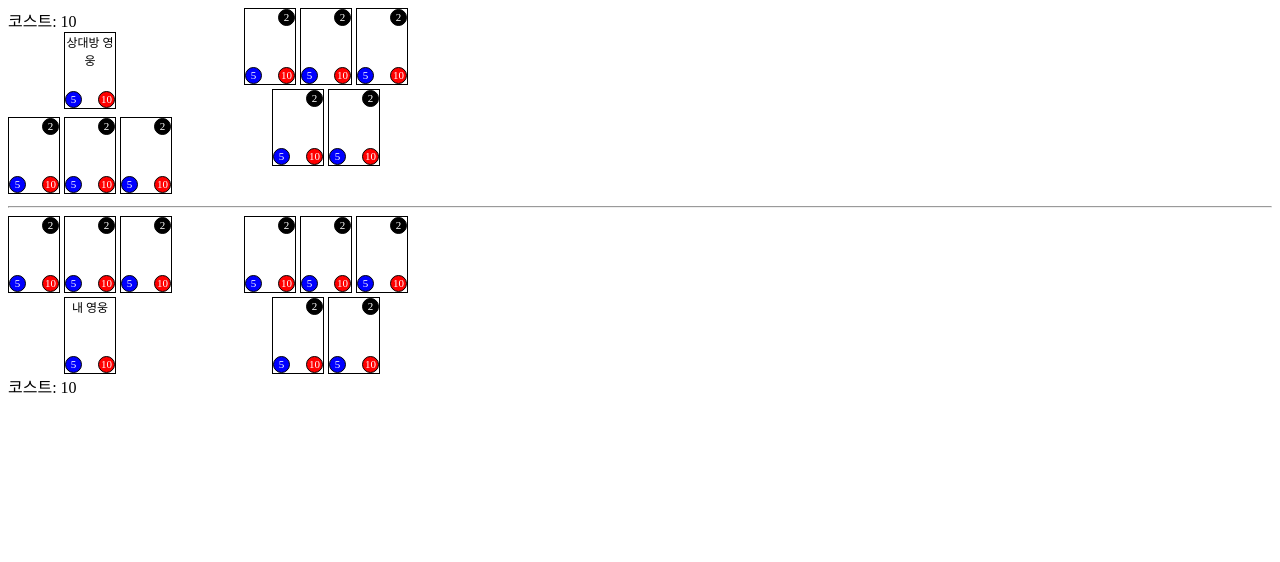
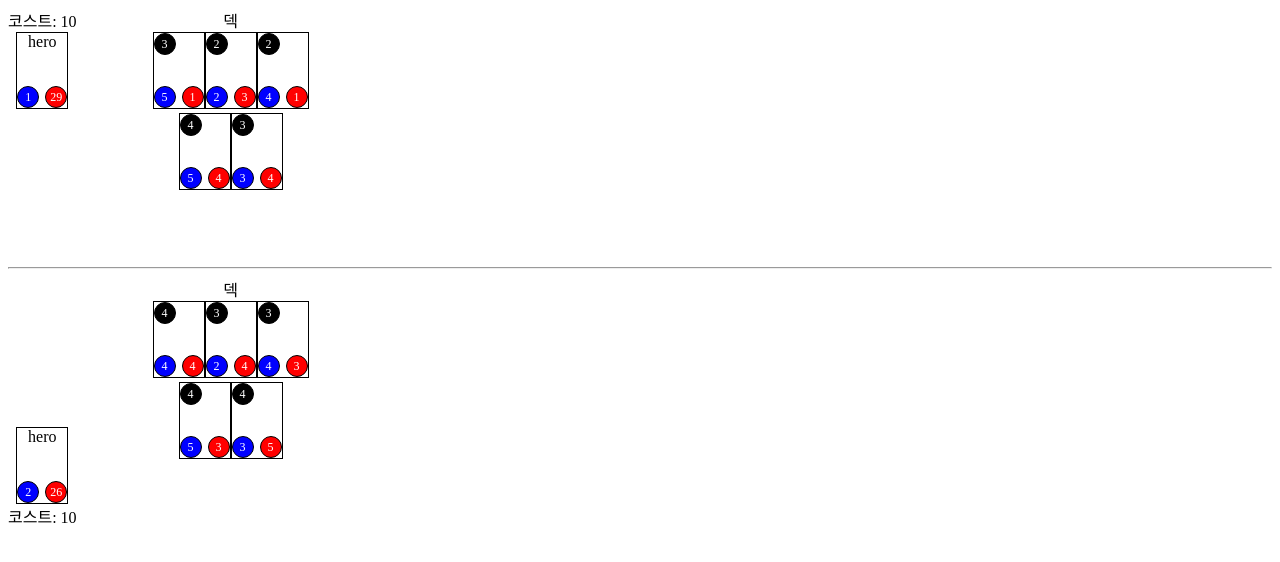
Before and after one commit to hyoilll/web-game-javascript, a plain HTML site: page chapter12/index.html in a window 1280 px wide. Drawn offline with Linux system fonts and the light colour scheme.

Commit message:
2020/07/20 #12 ing
cloneNode()

factory pattern

```diff
--- a/chapter12/index.html
+++ b/chapter12/index.html
@@ -40,32 +40,32 @@
       }
       .card-att,
       .card-hp {
-        width: 15px;
-        height: 15px;
+        width: 20px;
+        height: 20px;
         border-radius: 50%;
         display: inline-block;
         position: absolute;
         bottom: 0px;
         border: 1px solid black;
         text-align: center;
-        font-size: 11px;
+        font-size: 12px;
         /* 해당 글자를 감싸는 박스 객체와 높이를 같이 설정해주면 수직 중앙 정렬됨 */
-        line-height: 15px;
+        line-height: 20px;
         color: white;
       }
       .card-cost {
-        width: 15px;
-        height: 15px;
+        width: 20px;
+        height: 20px;
         border-radius: 50%;
         display: inline-block;
         position: absolute;
         top: 0px;
-        right: 0px;
+        left: 0px;
         border: 1px solid black;
         text-align: center;
-        font-size: 11px;
+        font-size: 12px;
         /* 해당 글자를 감싸는 박스 객체와 높이를 같이 설정해주면 수직 중앙 정렬됨 */
-        line-height: 15px;
+        line-height: 20px;
         background: black;
         color: white;
       }
@@ -77,6 +77,10 @@
         background: red;
         right: 0px;
       }
+
+      .card-hidden {
+        display: none;
+      }
     </style>
   </head>
   <body>
@@ -85,116 +89,41 @@
         코스트:
         <span>10</span>
       </div>
-      <div class="rival-hero">
-        <div class="card" style="margin-bottom: 8px;">
-          <div class="card-name">상대방 영웅</div>
-          <div class="card-att">5</div>
-          <div class="card-hp">10</div>
-        </div>
-      </div>
-      <div class="rival-cards">
-        <div class="card">
-          <div class="card-cost">2</div>
-          <div class="card-att">5</div>
-          <div class="card-hp">10</div>
-        </div>
-        <div class="card">
-          <div class="card-cost">2</div>
-          <div class="card-att">5</div>
-          <div class="card-hp">10</div>
-        </div>
-        <div class="card">
-          <div class="card-cost">2</div>
-          <div class="card-att">5</div>
-          <div class="card-hp">10</div>
-        </div>
-      </div>
+      <div class="rival-hero"></div>
+      <div class="rival-cards" style="height: 150px;"></div>
     </div>
     <div class="rival-deck">
-      <div class="card">
-        <div class="card-cost">2</div>
-        <div class="card-att">5</div>
-        <div class="card-hp">10</div>
-      </div>
-      <div class="card">
-        <div class="card-cost">2</div>
-        <div class="card-att">5</div>
-        <div class="card-hp">10</div>
-      </div>
-      <div class="card">
-        <div class="card-cost">2</div>
-        <div class="card-att">5</div>
-        <div class="card-hp">10</div>
-      </div>
-      <div class="card">
-        <div class="card-cost">2</div>
-        <div class="card-att">5</div>
-        <div class="card-hp">10</div>
-      </div>
-      <div class="card">
-        <div class="card-cost">2</div>
-        <div class="card-att">5</div>
-        <div class="card-hp">10</div>
-      </div>
+      <div>덱</div>
     </div>
     <hr />
     <div class="my">
-      <div class="my-cards">
-        <div class="card">
-          <div class="card-cost">2</div>
-          <div class="card-att">5</div>
-          <div class="card-hp">10</div>
-        </div>
-        <div class="card">
-          <div class="card-cost">2</div>
-          <div class="card-att">5</div>
-          <div class="card-hp">10</div>
-        </div>
-        <div class="card">
-          <div class="card-cost">2</div>
-          <div class="card-att">5</div>
-          <div class="card-hp">10</div>
-        </div>
-      </div>
-      <div class="my-hero">
-        <div class="card">
-          <div class="card-name">내 영웅</div>
-          <div class="card-att">5</div>
-          <div class="card-hp">10</div>
-        </div>
-      </div>
+      <div class="my-cards" style="height: 150px;"></div>
+      <div class="my-hero"></div>
       <div class="rival-cost">
         코스트:
         <span>10</span>
       </div>
     </div>
     <div class="my-deck">
+      <div>덱</div>
+    </div>
+    <!-- cloneNode하기위해 만듬 -->
+    <!-- hero -->
+    <div class="card-hidden hero">
       <div class="card">
-        <div class="card-cost">2</div>
-        <div class="card-att">5</div>
-        <div class="card-hp">10</div>
-      </div>
-      <div class="card">
-        <div class="card-cost">2</div>
-        <div class="card-att">5</div>
-        <div class="card-hp">10</div>
-      </div>
-      <div class="card">
-        <div class="card-cost">2</div>
-        <div class="card-att">5</div>
-        <div class="card-hp">10</div>
-      </div>
-      <div class="card">
-        <div class="card-cost">2</div>
-        <div class="card-att">5</div>
-        <div class="card-hp">10</div>
-      </div>
-      <div class="card">
-        <div class="card-cost">2</div>
-        <div class="card-att">5</div>
-        <div class="card-hp">10</div>
+        <div class="card-att"></div>
+        <div class="card-hp"></div>
       </div>
     </div>
+    <!-- deck -->
+    <div class="card-hidden deck">
+      <div class="card">
+        <div class="card-cost"></div>
+        <div class="card-att"></div>
+        <div class="card-hp"></div>
+      </div>
+    </div>
+    <!-- --------------------- -->
     <script src="index.js"></script>
   </body>
 </html>
--- a/chapter12/index.js
+++ b/chapter12/index.js
@@ -0,0 +1,118 @@
+const body = document.body;
+const rival_hero = document.querySelector(".rival-hero");
+const rival_deck = document.querySelector(".rival-deck");
+const my_hero = document.querySelector(".my-hero");
+const my_deck = document.querySelector(".my-deck");
+
+//deck data 저장
+let rival_deck_datas = [];
+let my_deck_datas = [];
+
+//hero data 저장
+let rival_hero_data;
+let my_hero_data;
+
+//field data 저장
+let rival_field_datas = [];
+let my_field_datas = [];
+
+//turn
+let turn = true;
+
+//카드 - 돔 연결
+function connectCardToDom(data, dom, IsHero) {
+  let card;
+
+  if (IsHero) {
+    card = document.querySelector(".hero .card").cloneNode(true);
+
+    const hero_name = document.createElement("div");
+    hero_name.textContent = "hero";
+
+    card.appendChild(hero_name);
+
+    card.querySelector(".card-att").textContent = data.att;
+    card.querySelector(".card-hp").textContent = data.hp;
+  } else {
+    card = document.querySelector(".deck .card").cloneNode(true);
+
+    card.querySelector(".card-cost").textContent = data.cost;
+    card.querySelector(".card-att").textContent = data.att;
+    card.querySelector(".card-hp").textContent = data.hp;
+  }
+
+  card.addEventListener("click", function () {});
+
+  dom.appendChild(card);
+}
+
+//상대덱생성
+function createRivalDeck(cnt) {
+  for (let i = 0; i < cnt; ++i) {
+    const deck = createCard();
+    rival_deck_datas.push(deck);
+  }
+
+  rival_deck_datas.forEach(function (data) {
+    connectCardToDom(data, rival_deck, false);
+  });
+}
+
+//상대영웅생성
+function createRivalHero() {
+  const hero = createCard(true);
+  rival_hero_data = hero;
+
+  connectCardToDom(rival_hero_data, rival_hero, true);
+}
+
+//내덱생성
+function createMyDeck(cnt) {
+  for (let i = 0; i < cnt; ++i) {
+    const deck = createCard();
+    my_deck_datas.push(deck);
+  }
+
+  my_deck_datas.forEach(function (data) {
+    connectCardToDom(data, my_deck, false);
+  });
+}
+
+//내영웅 생성
+function createMyHero() {
+  const hero = createCard(true);
+  my_hero_data = hero;
+
+  connectCardToDom(my_hero_data, my_hero, true);
+}
+
+//생성자 패턴
+function Card(hero) {
+  if (hero) {
+    this.att = Math.ceil(Math.random() * 2);
+    this.hp = Math.ceil(Math.random() * 5) + 25;
+    this.hero = true;
+  } else {
+    this.att = Math.ceil(Math.random() * 5);
+    this.hp = Math.ceil(Math.random() * 5);
+    this.cost = Math.floor((this.att + this.hp) / 2);
+  }
+}
+
+//팩토리 패턴
+//카드공장
+//호출하는 곳에서 매개변수를 넘기지 않으면 undefined가 넘어오므로 자동으로 false
+function createCard(hero) {
+  return new Card(hero);
+}
+
+//초기세팅
+function init() {
+  createRivalDeck(5);
+  createRivalHero();
+  createMyDeck(5);
+  createMyHero();
+}
+
+//main
+init();
```
Also changed, not shown: chapter12/memo.txt.
